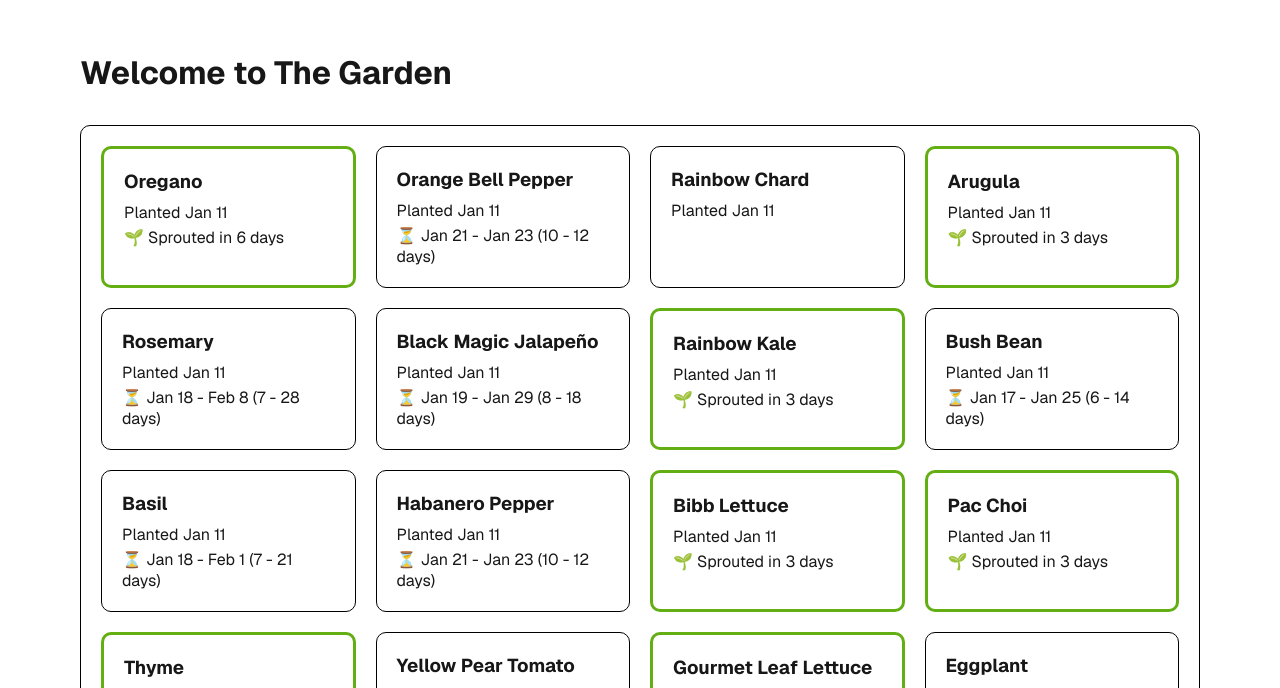
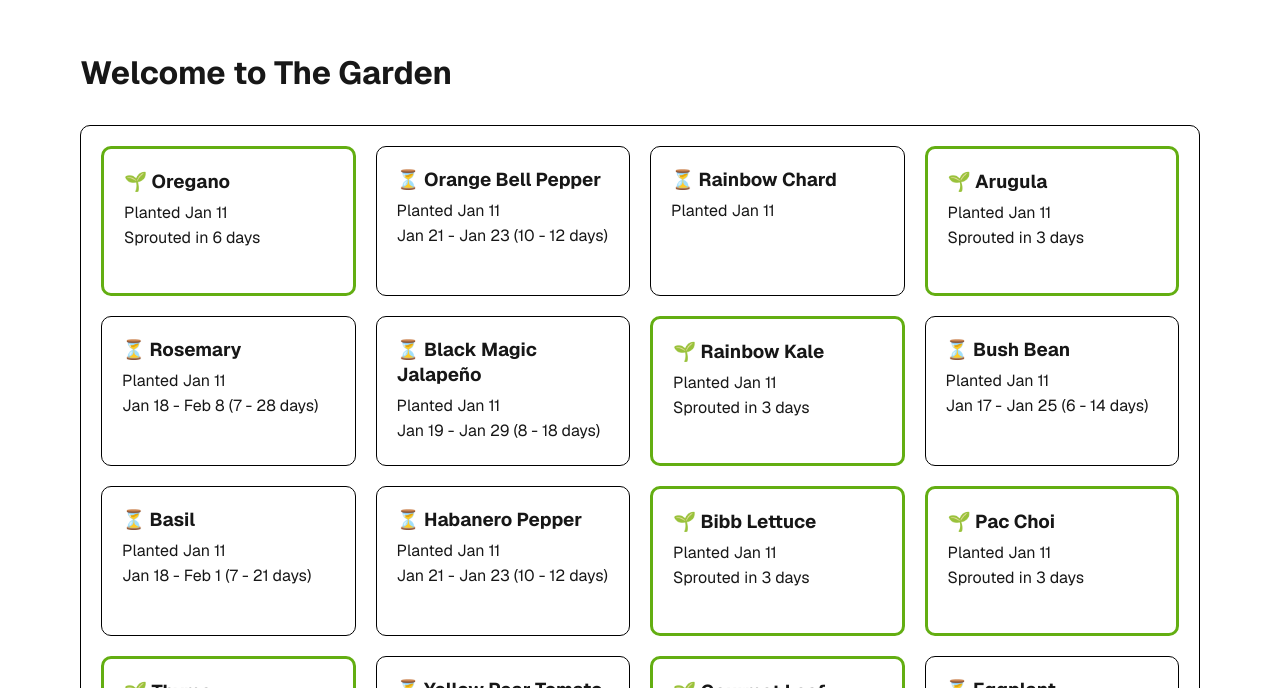
Before and after one commit to amandala/thegarden, a Next.js app: page / in a window 1280 px wide. Shown: the part 112-800 px from the top of the page. Built offline with nearby package versions, Linux system fonts and the light colour scheme.

Commit message:
Fix rehydration error remove math random

```diff
--- a/src/app/classes.ts
+++ b/src/app/classes.ts
@@ -33,7 +33,7 @@ export class Plant {
       rangeEndDays: number;
     };
   }) {
-    this.key = this.getRandomInt().toString();
+    this.key = `${cell}-${name}-${datePlanted.getDay()}`;
     this.name = name;
     this.datePlanted = datePlanted;
     this.cell = cell;
@@ -49,10 +49,6 @@ export class Plant {
       this.germinationDates =
         this.calculateGerminationTimeframe(germinationTimeframe);
     }
-  }
-
-  private getRandomInt() {
-    return Math.floor(Math.random() * 1000);
   }
 
   public setPlantedDate(datePlanted: Date) {
--- a/src/app/components/Plant.tsx
+++ b/src/app/components/Plant.tsx
@@ -20,7 +20,7 @@ const SproutedDate = ({
   planted: Date;
   sprouted: Date;
 }) => {
-  return <p>🌱 Sprouted in {daysBetween(planted, sprouted)} days</p>;
+  return <p>Sprouted in {daysBetween(planted, sprouted)} days</p>;
 };
 
 const GerminationDates = ({
@@ -32,7 +32,7 @@ const GerminationDates = ({
 }) => {
   return (
     <p>
-      {`⏳ ${getPrettyDate(germDates.startDate)} -
+      {`${getPrettyDate(germDates.startDate)} -
       ${getPrettyDate(germDates.endDate)} (${germDays?.rangeStartDays} - ${
         germDays?.rangeEndDays
       } days)`}
@@ -50,7 +50,8 @@ export const PlantCell = ({ plant }: { plant: Plant }) => {
         key={plant.key}
       >
         <h3 className={styles.Name}>
-          {plant.variant?.toString()} {plant.name.toString()}
+          {plant.dateSprouted ? "🌱" : "⏳"} {plant.variant?.toString()}{" "}
+          {plant.name.toString()}
         </h3>
         <h4 className={styles.Cell}>Cell: {plant.cell}</h4>
         <PlantedDate date={plant.datePlanted} />
```
Also changed, not shown: src/app/components/PlantInfoCard.tsx (+10 -1 lines).
